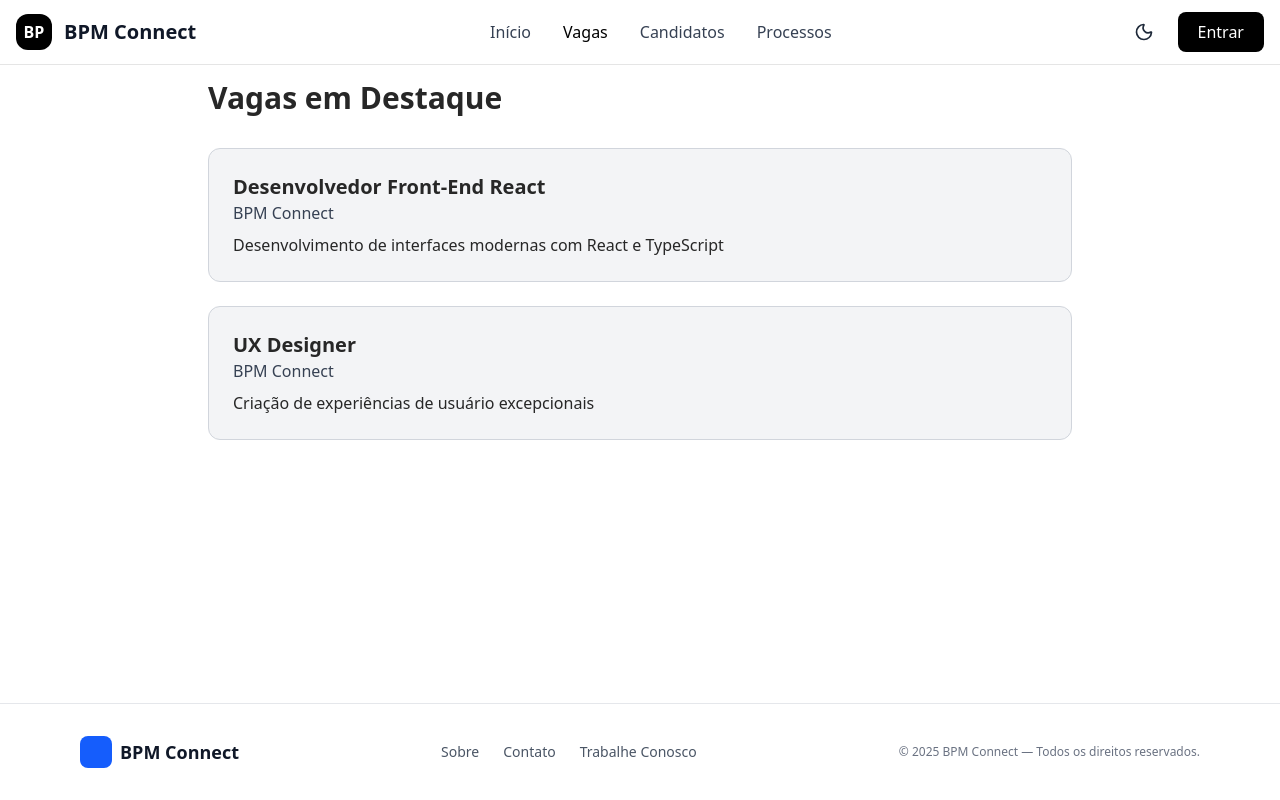
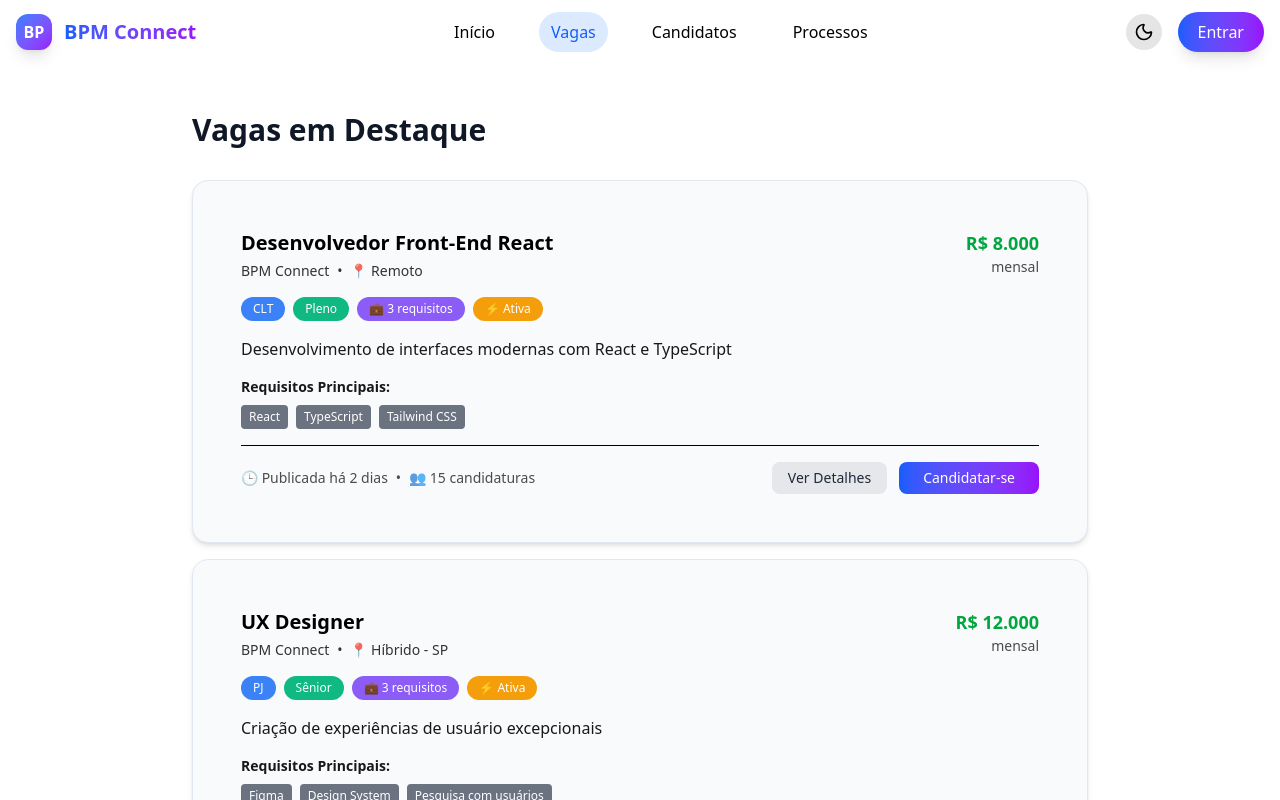
Before and after one commit to FIAP-Global-Solution-2-SEM-2025/Front-End, a React (Vite) app in the folder BPM-Connect/: page / in a window 1280 px wide. Shown: the top 800 px of the page. Built offline with nearby package versions, Linux system fonts and the light colour scheme.

Commit message:
Fix: Aprimoramento do UX/UI

```diff
--- a/BPM-Connect/src/App.tsx
+++ b/BPM-Connect/src/App.tsx
@@ -1,4 +1,6 @@
+// src/App.tsx
 import { Layout } from "./components/layout/Layout";
+import { VagaCard } from "./components/rh/VagaCard";
 import { Vaga } from "./types/rh";
 
 function App() {
@@ -29,19 +31,19 @@ function App() {
 
   return (
     <Layout>
-      <div className="max-w-4xl mx-auto px-4">
-        <h1 className="text-3xl font-bold mb-8">Vagas em Destaque</h1>
+      <div className="max-w-4xl mx-auto py-8">
+        <h1 className="text-3xl font-bold mb-8 text-gray-900 dark:text-white">
+          Vagas em Destaque
+        </h1>
 
-        <div className="grid gap-6">
+        <div className="space-y-4">
           {vagasExemplo.map((vaga) => (
-            <div
+            <VagaCard
               key={vaga.id}
-              className="p-6 rounded-xl bg-gray-100 dark:bg-gray-900 border border-gray-300 dark:border-gray-700"
-            >
-              <h2 className="text-xl font-semibold">{vaga.titulo}</h2>
-              <p className="text-gray-700 dark:text-gray-300">{vaga.empresa}</p>
-              <p className="mt-2">{vaga.descricao}</p>
-            </div>
+              vaga={vaga}
+              onCandidatar={(id) => console.log('Candidatar:', id)}
+              onVerDetalhes={(id) => console.log('Detalhes:', id)}
+            />
           ))}
         </div>
       </div>
--- a/BPM-Connect/src/components/layout/Footer.tsx
+++ b/BPM-Connect/src/components/layout/Footer.tsx
@@ -1,40 +1,32 @@
+// src/components/layout/Footer.tsx - VERSÃO CORRIGIDA
 export default function Footer() {
   return (
-    <footer className="bg-white dark:bg-[#111] border-t border-gray-200 dark:border-gray-800 mt-10">
+    <footer className="bg-card border-t mt-10">
       <div className="max-w-6xl mx-auto py-8 px-4 flex flex-col md:flex-row justify-between items-center gap-4">
 
         {/* Logo e nome */}
         <div className="flex items-center gap-2">
-          <div className="w-8 h-8 bg-blue-600 dark:bg-blue-500 rounded-lg" />
-          <span className="text-lg font-semibold text-gray-900 dark:text-white">
+          <div className="w-8 h-8 bg-gradient-to-br from-blue-500 to-purple-600 rounded-lg" />
+          <span className="text-lg font-semibold">
             BPM Connect
           </span>
         </div>
 
         {/* Links */}
         <nav className="flex gap-6 text-sm">
-          <a
-            href="#"
-            className="text-gray-600 dark:text-gray-300 hover:text-blue-600 dark:hover:text-blue-400 transition"
-          >
+          <a href="#" className="opacity-80 hover:opacity-100 transition">
             Sobre
           </a>
-          <a
-            href="#"
-            className="text-gray-600 dark:text-gray-300 hover:text-blue-600 dark:hover:text-blue-400 transition"
-          >
+          <a href="#" className="opacity-80 hover:opacity-100 transition">
             Contato
           </a>
-          <a
-            href="#"
-            className="text-gray-600 dark:text-gray-300 hover:text-blue-600 dark:hover:text-blue-400 transition"
-          >
+          <a href="#" className="opacity-80 hover:opacity-100 transition">
             Trabalhe Conosco
           </a>
         </nav>
 
         {/* Direitos autorais */}
-        <p className="text-xs text-gray-500 dark:text-gray-400">
+        <p className="text-xs opacity-70">
           © {new Date().getFullYear()} BPM Connect — Todos os direitos reservados.
         </p>
       </div>
--- a/BPM-Connect/src/components/layout/Header.tsx
+++ b/BPM-Connect/src/components/layout/Header.tsx
@@ -1,3 +1,4 @@
+// src/components/layout/Header.tsx - VERSÃO IPHONE STYLE
 import { useState } from "react";
 import { Menu, X, Sun, Moon } from "lucide-react";
 import { useTheme } from "../theme/ThemeProvider";
@@ -7,21 +8,16 @@ export default function Header() {
   const [open, setOpen] = useState(false);
 
   return (
-    <nav className="
-      fixed top-0 left-0 w-full z-50
-      backdrop-blur-xl bg-white/60 dark:bg-black/40
-      border-b border-black/10 dark:border-white/10
-      transition
-    ">
+    <nav className="header-iphone fixed top-0 left-0 w-full z-50">
       <div className="max-w-7xl mx-auto px-4">
         <div className="flex justify-between items-center h-16">
 
           {/* LOGO */}
           <div className="flex items-center space-x-3">
-            <div className="w-9 h-9 rounded-xl bg-black dark:bg-white flex items-center justify-center">
-              <span className="font-bold text-white dark:text-black">BP</span>
+            <div className="w-9 h-9 rounded-xl bg-gradient-to-br from-blue-500 to-purple-600 flex items-center justify-center shadow-lg">
+              <span className="font-bold text-white">BP</span>
             </div>
-            <h1 className="text-xl font-semibold text-gray-900 dark:text-white">
+            <h1 className="text-xl font-semibold bg-gradient-to-r from-blue-600 to-purple-600 bg-clip-text text-transparent">
               BPM Connect
             </h1>
           </div>
@@ -39,26 +35,29 @@ export default function Header() {
             {/* TEMA */}
             <button
               onClick={toggleTheme}
-              className="p-2 rounded-lg hover:bg-black/10 dark:hover:bg-white/10"
+              className="p-2 rounded-full bg-black/10 dark:bg-white/10 hover:bg-black/20 dark:hover:bg-white/20 transition-all"
             >
               {theme === "light" ? (
-                <Moon className="w-5 h-5 text-gray-800" />
+                <Moon className="w-5 h-5" />
               ) : (
-                <Sun className="w-5 h-5 text-yellow-300" />
+                <Sun className="w-5 h-5" />
               )}
             </button>
 
             {/* LOGIN */}
-            <button className="hidden md:block bg-black dark:bg-white text-white dark:text-black px-5 py-2 rounded-lg hover:opacity-80">
+            <button className="hidden md:block bg-gradient-to-r from-blue-600 to-purple-600 text-white px-5 py-2 rounded-full hover:from-blue-700 hover:to-purple-700 transition-all shadow-lg">
               Entrar
             </button>
 
             {/* HAMBÚRGUER */}
-            <button className="md:hidden" onClick={() => setOpen(!open)}>
+            <button
+              className="md:hidden p-2 rounded-full bg-black/10 dark:bg-white/10"
+              onClick={() => setOpen(!open)}
+            >
               {open ? (
-                <X className="w-7 h-7 text-gray-900 dark:text-white" />
+                <X className="w-6 h-6" />
               ) : (
-                <Menu className="w-7 h-7 text-gray-900 dark:text-white" />
+                <Menu className="w-6 h-6" />
               )}
             </button>
           </div>
@@ -66,13 +65,13 @@ export default function Header() {
 
         {/* MENU MOBILE */}
         {open && (
-          <div className="md:hidden flex flex-col py-4 space-y-4">
+          <div className="md:hidden flex flex-col py-4 space-y-4 bg-header rounded-2xl mt-2 p-4">
             <MobileItem href="/">Início</MobileItem>
             <MobileItem href="/vagas" active>Vagas</MobileItem>
             <MobileItem href="/candidatos">Candidatos</MobileItem>
             <MobileItem href="/processos">Processos</MobileItem>
 
-            <button className="bg-black dark:bg-white text-white dark:text-black px-5 py-2 rounded-lg">
+            <button className="bg-gradient-to-r from-blue-600 to-purple-600 text-white px-5 py-3 rounded-full hover:from-blue-700 hover:to-purple-700 transition-all">
               Entrar
             </button>
           </div>
@@ -87,10 +86,11 @@ function NavItem({ href, children, active = false }) {
     <a
       href={href}
       className={`
-        transition font-medium
+        transition-all font-medium px-3 py-2 rounded-full
         ${active
-          ? "text-black dark:text-white"
-          : "text-gray-700 dark:text-gray-300 hover:text-black dark:hover:text-white"}
+          ? "bg-blue-100 dark:bg-blue-900/30 text-blue-600 dark:text-blue-300"
+          : "hover:bg-black/10 dark:hover:bg-white/10"
+        }
       `}
     >
       {children}
@@ -103,10 +103,11 @@ function MobileItem({ href, children, active = false }) {
     <a
       href={href}
       className={`
-        text-lg transition
+        text-lg transition-all px-4 py-3 rounded-xl
         ${active
-          ? "font-semibold text-black dark:text-white"
-          : "text-gray-900 dark:text-gray-300"}
+          ? "bg-blue-100 dark:bg-blue-900/30 text-blue-600 dark:text-blue-300 font-semibold"
+          : "hover:bg-black/10 dark:hover:bg-white/10"
+        }
       `}
     >
       {children}
--- a/BPM-Connect/src/components/layout/Layout.tsx
+++ b/BPM-Connect/src/components/layout/Layout.tsx
@@ -3,9 +3,11 @@ import Footer from "./Footer";
 
 export function Layout({ children }) {
   return (
-    <div className="min-h-screen flex flex-col bg-white dark:bg-black transition">
+    <div className="min-h-screen flex flex-col">
       <Header />
-      <main className="flex-1 pt-20">{children}</main>
+      <main className="flex-1 pt-20">
+        {children}
+      </main>
       <Footer />
     </div>
   );
--- a/BPM-Connect/src/components/rh/VagaCard.tsx
+++ b/BPM-Connect/src/components/rh/VagaCard.tsx
@@ -1,4 +1,4 @@
-// src/components/rh/VagaCard.tsx
+// src/components/rh/VagaCard.tsx - VERSÃO COM TAGS FORTES
 import { Vaga } from '../../types/rh'
 import { Card, CardContent } from '../ui/Card'
 import { Button } from '../ui/Button'
@@ -23,15 +23,15 @@ export const VagaCard = ({
   }
 
   return (
-    <Card hover={true} className="mb-4 transition-all duration-200">
+    <Card hover={true} className="mb-4 card-differential">
       <CardContent className="p-6">
         {/* Cabeçalho com título e ações */}
         <div className="flex justify-between items-start mb-4">
           <div className="flex-1">
-            <h3 className="text-xl font-bold text-gray-900 hover:text-blue-600 cursor-pointer">
+            <h3 className="text-xl font-bold hover:text-blue-600 dark:hover:text-blue-400 cursor-pointer transition-colors">
               {vaga.titulo}
             </h3>
-            <div className="flex items-center mt-1 text-gray-600">
+            <div className="flex items-center mt-1 text-sm opacity-80">
               <span className="font-medium">{vaga.empresa}</span>
               <span className="mx-2">•</span>
               <span>📍 {vaga.localizacao}</span>
@@ -41,59 +41,56 @@ export const VagaCard = ({
           {/* Salário (se existir) */}
           {vaga.salario && (
             <div className="text-right ml-4">
-              <p className="text-lg font-bold text-green-600">
+              <p className="text-lg font-bold text-green-600 dark:text-green-400">
                 R$ {vaga.salario.toLocaleString('pt-BR')}
               </p>
-              <p className="text-sm text-gray-500">mensal</p>
+              <p className="text-sm opacity-70">mensal</p>
             </div>
           )}
         </div>
 
-        {/* Tags e badges */}
+        {/* Tags e badges - AGORA COM CORES FORTES NO LIGHT MODE */}
         <div className="flex flex-wrap gap-2 mb-4">
-          <span className="bg-blue-100 text-blue-800 text-xs font-medium px-3 py-1 rounded-full">
+          <span className="tag-blue text-xs font-medium px-3 py-1 rounded-full">
             {vaga.tipo}
           </span>
-          <span className="bg-green-100 text-green-800 text-xs font-medium px-3 py-1 rounded-full">
+          <span className="tag-green text-xs font-medium px-3 py-1 rounded-full">
             {vaga.nivel}
           </span>
-          <span className="bg-purple-100 text-purple-800 text-xs font-medium px-3 py-1 rounded-full">
+          <span className="tag-purple text-xs font-medium px-3 py-1 rounded-full">
             💼 {vaga.requisitos.length} requisitos
           </span>
-          <span className="bg-orange-100 text-orange-800 text-xs font-medium px-3 py-1 rounded-full">
+          <span className="tag-orange text-xs font-medium px-3 py-1 rounded-full">
             ⚡ Ativa
           </span>
         </div>
 
         {/* Descrição resumida */}
-        <p className="text-gray-700 mb-4 line-clamp-2">
+        <p className="opacity-90 mb-4 line-clamp-2">
           {vaga.descricao}
         </p>
 
         {/* Requisitos principais */}
         <div className="mb-4">
-          <h4 className="text-sm font-semibold text-gray-900 mb-2">Requisitos Principais:</h4>
+          <h4 className="text-sm font-semibold mb-2 opacity-90">
+            Requisitos Principais:
+          </h4>
           <div className="flex flex-wrap gap-2">
             {vaga.requisitos.slice(0, 3).map((requisito, index) => (
               <span
                 key={index}
-                className="bg-gray-100 text-gray-700 text-xs px-2 py-1 rounded"
+                className="tag-gray text-xs px-2 py-1 rounded"
               >
                 {requisito}
               </span>
             ))}
-            {vaga.requisitos.length > 3 && (
-              <span className="bg-gray-100 text-gray-500 text-xs px-2 py-1 rounded">
-                +{vaga.requisitos.length - 3} mais
-              </span>
-            )}
           </div>
         </div>
 
         {/* Rodapé com ações e metadata */}
-        <div className="flex justify-between items-center pt-4 border-t border-gray-100">
+        <div className="flex justify-between items-center pt-4 border-t border-opacity-20">
           {/* Metadata */}
-          <div className="flex items-center text-sm text-gray-500">
+          <div className="flex items-center text-sm opacity-70">
             <span>🕒 Publicada há 2 dias</span>
             <span className="mx-2">•</span>
             <span>👥 15 candidaturas</span>
@@ -112,7 +109,7 @@ export const VagaCard = ({
             <Button
               size="sm"
               onClick={handleCandidatar}
-              className="px-6 bg-gradient-to-r from-blue-600 to-blue-700 hover:from-blue-700 hover:to-blue-800"
+              className="px-6 bg-gradient-to-r from-blue-600 to-purple-600 hover:from-blue-700 hover:to-purple-700"
             >
               Candidatar-se
             </Button>
--- a/BPM-Connect/src/components/theme/ThemeProvider.tsx
+++ b/BPM-Connect/src/components/theme/ThemeProvider.tsx
@@ -1,3 +1,4 @@
+// src/components/theme/ThemeProvider.tsx - VERSÃO ATUALIZADA
 import { createContext, useContext, useEffect, useState } from "react";
 
 type Theme = "light" | "dark";
@@ -12,21 +13,39 @@ const ThemeContext = createContext<ThemeContextProps | undefined>(undefined);
 export function ThemeProvider({ children }: { children: React.ReactNode }) {
   const [theme, setTheme] = useState<Theme>(() => {
     const saved = localStorage.getItem("theme") as Theme | null;
-
-    if (saved) return saved;
-
-    const system = window.matchMedia("(prefers-color-scheme: dark)").matches;
-    return system ? "dark" : "light";
+    return saved || "light";
   });
 
   useEffect(() => {
     const root = document.documentElement;
+    const main = document.querySelector('main');
+    const footer = document.querySelector('footer');
+
+    // Remove todas as classes de tema
     root.classList.remove("light", "dark");
+
+    // Adiciona a classe do tema atual
     root.classList.add(theme);
+
+    // Força cores específicas
+    if (theme === "dark") {
+      document.body.style.backgroundColor = "#0f172a";
+      document.body.style.color = "#f8fafc";
+      if (main) main.style.backgroundColor = "#0f172a";
+      if (footer) footer.style.backgroundColor = "#1e293b";
+    } else {
+      document.body.style.backgroundColor = "#ffffff";
+      document.body.style.color = "#000000";
+      if (main) main.style.backgroundColor = "#ffffff";
+      if (footer) footer.style.backgroundColor = "#f8fafc";
+    }
+
     localStorage.setItem("theme", theme);
   }, [theme]);
 
-  const toggleTheme = () => setTheme(t => (t === "light" ? "dark" : "light"));
+  const toggleTheme = () => {
+    setTheme(t => t === "light" ? "dark" : "light");
+  };
 
   return (
     <ThemeContext.Provider value={{ theme, toggleTheme }}>
--- a/BPM-Connect/src/components/ui/Button.tsx
+++ b/BPM-Connect/src/components/ui/Button.tsx
@@ -1,3 +1,4 @@
+// src/components/ui/Button.tsx - VERSÃO CORRIGIDA
 import { ButtonHTMLAttributes, ReactNode } from 'react'
 
 interface ButtonProps extends ButtonHTMLAttributes<HTMLButtonElement> {
@@ -17,7 +18,7 @@ export const Button = ({
 
   const variants = {
     primary: "bg-blue-600 text-white hover:bg-blue-700 focus:ring-blue-500",
-    secondary: "bg-gray-200 text-gray-800 hover:bg-gray-300 focus:ring-gray-500",
+    secondary: "bg-gray-200 dark:bg-gray-700 text-gray-800 dark:text-gray-200 hover:bg-gray-300 dark:hover:bg-gray-600 focus:ring-gray-500",
     success: "bg-green-600 text-white hover:bg-green-700 focus:ring-green-500",
     danger: "bg-red-600 text-white hover:bg-red-700 focus:ring-red-500"
   }
--- a/BPM-Connect/src/components/ui/Card.tsx
+++ b/BPM-Connect/src/components/ui/Card.tsx
@@ -1,3 +1,4 @@
+// src/components/ui/Card.tsx - VERSÃO CORRIGIDA
 import { ReactNode } from 'react'
 
 interface CardProps {
@@ -34,62 +35,29 @@ export const Card = ({
   }
 
   const baseStyle = `
-    bg-white rounded-xl
+    bg-white dark:bg-gray-800 rounded-xl
     ${paddingStyles[padding]}
     ${shadowStyles[shadow]}
-    ${border ? 'border border-gray-100' : ''}
-    ${hover ? 'hover:shadow-lg transition-shadow cursor-pointer transform hover:-translate-y-0.5 transition-transform' : ''}
+    ${border ? 'border border-gray-200 dark:border-gray-700' : ''}
+    ${hover ? 'hover:shadow-lg transition-shadow cursor-pointer' : ''}
     ${onClick ? 'cursor-pointer' : ''}
   `
 
   return (
-    <div
-      className={`${baseStyle} ${className}`}
-      onClick={onClick}
-    >
+    <div className={`${baseStyle} ${className}`} onClick={onClick}>
       {children}
     </div>
   )
 }
 
-// Componente CardHeader para títulos
-interface CardHeaderProps {
-  children: ReactNode
-  className?: string
+export const CardHeader = ({ children, className = "" }: { children: ReactNode; className?: string }) => {
+  return <div className={`mb-4 ${className}`}>{children}</div>
 }
 
-export const CardHeader = ({ children, className = "" }: CardHeaderProps) => {
-  return (
-    <div className={`mb-4 ${className}`}>
-      {children}
-    </div>
-  )
+export const CardContent = ({ children, className = "" }: { children: ReactNode; className?: string }) => {
+  return <div className={className}>{children}</div>
 }
 
-// Componente CardContent para conteúdo principal
-interface CardContentProps {
-  children: ReactNode
-  className?: string
+export const CardFooter = ({ children, className = "" }: { children: ReactNode; className?: string }) => {
+  return <div className={`mt-6 pt-4 border-t border-gray-200 dark:border-gray-700 ${className}`}>{children}</div>
 }
-
-export const CardContent = ({ children, className = "" }: CardContentProps) => {
-  return (
-    <div className={className}>
-      {children}
-    </div>
-  )
-}
-
-// Componente CardFooter para ações
-interface CardFooterProps {
-  children: ReactNode
-  className?: string
-}
-
-export const CardFooter = ({ children, className = "" }: CardFooterProps) => {
-  return (
-    <div className={`mt-6 pt-4 border-t border-gray-100 ${className}`}>
-      {children}
-    </div>
-  )
-}
--- a/BPM-Connect/src/index.css
+++ b/BPM-Connect/src/index.css
@@ -1 +1,164 @@
 @import "tailwindcss";
+
+/* TEMA CLARO */
+.light {
+  color-scheme: light;
+}
+
+.light body {
+  background-color: #ffffff !important;
+  color: #000000 !important;
+}
+
+.light .bg-card {
+  background-color: #f8fafc !important;
+}
+
+.light main {
+  background-color: #ffffff !important;
+}
+
+.light footer {
+  background-color: #f8fafc !important;
+}
+
+/* TAGS MAIS FORTES NO LIGHT MODE */
+.light .tag-blue {
+  background-color: #3b82f6 !important; /* Azul forte */
+  color: white !important;
+  border: none !important;
+}
+
+.light .tag-green {
+  background-color: #10b981 !important; /* Verde forte */
+  color: white !important;
+  border: none !important;
+}
+
+.light .tag-purple {
+  background-color: #8b5cf6 !important; /* Roxo forte */
+  color: white !important;
+  border: none !important;
+}
+
+.light .tag-orange {
+  background-color: #f59e0b !important; /* Laranja forte */
+  color: white !important;
+  border: none !important;
+}
+
+.light .tag-gray {
+  background-color: #6b7280 !important; /* Cinza forte */
+  color: white !important;
+  border: none !important;
+}
+
+/* TEMA ESCURO (mantemos as cores suaves) */
+.dark {
+  color-scheme: dark;
+}
+
+.dark body {
+  background-color: #0f172a !important;
+  color: #f8fafc !important;
+}
+
+.dark .bg-card {
+  background-color: #1e293b !important;
+}
+
+.dark main {
+  background-color: #0f172a !important;
+}
+
+.dark footer {
+  background-color: #1e293b !important;
+}
+
+.dark .tag-blue {
+  background-color: rgba(59, 130, 246, 0.2) !important;
+  color: #93c5fd !important;
+  border: 1px solid rgba(59, 130, 246, 0.3) !important;
+}
+
+.dark .tag-green {
+  background-color: rgba(16, 185, 129, 0.2) !important;
+  color: #6ee7b7 !important;
+  border: 1px solid rgba(16, 185, 129, 0.3) !important;
+}
+
+.dark .tag-purple {
+  background-color: rgba(139, 92, 246, 0.2) !important;
+  color: #c4b5fd !important;
+  border: 1px solid rgba(139, 92, 246, 0.3) !important;
+}
+
+.dark .tag-orange {
+  background-color: rgba(245, 158, 11, 0.2) !important;
+  color: #fcd34d !important;
+  border: 1px solid rgba(245, 158, 11, 0.3) !important;
+}
+
+.dark .tag-gray {
+  background-color: rgba(107, 114, 128, 0.2) !important;
+  color: #d1d5db !important;
+  border: 1px solid rgba(107, 114, 128, 0.3) !important;
+}
+
+/* HEADER COM BLUR ESTILO IPHONE */
+.header-iphone {
+  backdrop-filter: blur(20px) saturate(180%) !important;
+  -webkit-backdrop-filter: blur(20px) saturate(180%) !important;
+  border-bottom: 1px solid rgba(255, 255, 255, 0.1) !important;
+}
+
+.light .header-iphone {
+  background-color: rgba(255, 255, 255, 0.7) !important;
+}
+
+.dark .header-iphone {
+  background-color: rgba(15, 23, 42, 0.7) !important;
+}
+
+/* CARDS COM COR DIFERENCIADA */
+.card-differential {
+  border: 1px solid;
+  border-radius: 16px !important;
+}
+
+.light .card-differential {
+  background-color: #f8fafc !important;
+  border-color: #e2e8f0 !important;
+}
+
+.dark .card-differential {
+  background-color: #1e293b !important;
+  border-color: #334155 !important;
+}
+
+/* FOOTER ESTILO */
+footer {
+  border-top: 1px solid;
+}
+
+.light footer {
+  border-color: #e2e8f0 !important;
+}
+
+.dark footer {
+  border-color: #334155 !important;
+}
+
+/* Transições suaves */
+* {
+  transition: background-color 0.3s ease,
+              color 0.3s ease,
+              border-color 0.3s ease,
+              backdrop-filter 0.3s ease !important;
+}
+
+html, body, #root {
+  height: 100%;
+  margin: 0;
+  padding: 0;
+}
--- a/BPM-Connect/tailwind.config.js
+++ b/BPM-Connect/tailwind.config.js
@@ -1,6 +1,8 @@
+/** @type {import('tailwindcss').Config} */
 export default {
   content: [
     "./index.html",
     "./src/**/*.{js,ts,jsx,tsx}",
   ],
+  darkMode: "class",
 }
```
Also changed, not shown: 1 other file (tests, documents, lock files or other folders).
